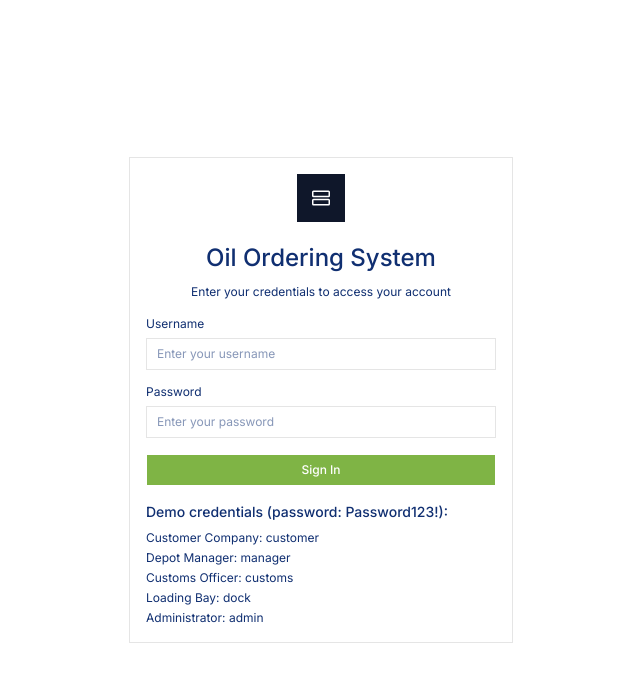
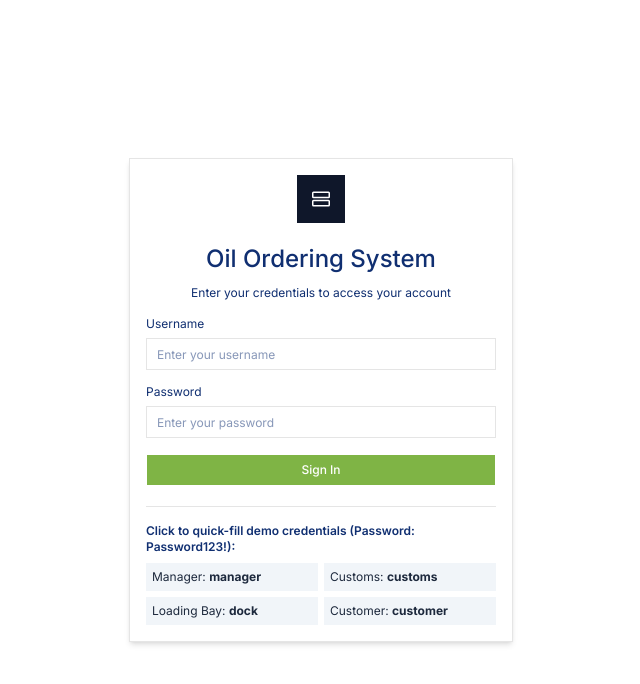
Before and after one commit to MaxiWinston/BOST-OIL-APPROVAL, a React (Vite) app in the folder frontend/: page /login in a window 1280 px wide. Shown: the top 684 px of the page, without its empty margins (319-959 px from the left). Built offline with nearby package versions, Linux system fonts and the light colour scheme; no server answers.

Commit message:
feat(auth): add automatic background server pre-warm, cold-start indicator, and 1-click demo role buttons

```diff
--- a/frontend/src/components/login-form.tsx
+++ b/frontend/src/components/login-form.tsx
@@ -1,15 +1,16 @@
 "use client"
 
-import { useState } from "react"
+import { useState, useEffect } from "react"
 import { useNavigate } from "react-router-dom"
 import { useAuth } from "@/context/AuthContext"
 import { ROLE_HOME } from "@/types"
+import { BASE_URL } from "@/lib/api"
 import { cn } from "@/lib/utils"
 import { Button } from "@/components/ui/button"
 import { Input } from "@/components/ui/input"
 import { Label } from "@/components/ui/label"
 import { Card, CardContent, CardDescription, CardHeader, CardTitle } from "@/components/ui/card"
-import { RowsIcon } from "@phosphor-icons/react"
+import { RowsIcon, CircleNotch } from "@phosphor-icons/react"
 
 export function LoginForm({
   className,
@@ -19,8 +20,27 @@ export function LoginForm({
   const [password, setPassword] = useState("")
   const [error, setError] = useState("")
   const [submitting, setSubmitting] = useState(false)
+  const [slowNotice, setSlowNotice] = useState(false)
   const { login } = useAuth()
   const navigate = useNavigate()
+
+  // Pre-warm the backend immediately when login page mounts (reduces perceived Render cold-start time)
+  useEffect(() => {
+    fetch(`${BASE_URL}/api/v1/auth/roles/`, { method: "HEAD" }).catch(() => {})
+  }, [])
+
+  // Timer for server wake-up message
+  useEffect(() => {
+    let timer: NodeJS.Timeout
+    if (submitting) {
+      timer = setTimeout(() => {
+        setSlowNotice(true)
+      }, 3500)
+    } else {
+      setSlowNotice(false)
+    }
+    return () => clearTimeout(timer)
+  }, [submitting])
 
   const handleSubmit = async (e: React.FormEvent) => {
     e.preventDefault()
@@ -38,9 +58,15 @@ export function LoginForm({
     }
   }
 
+  const fillDemo = (user: string) => {
+    setUsername(user)
+    setPassword("Password123!")
+    setError("")
+  }
+
   return (
     <div className={cn("flex flex-col gap-6", className)} {...props}>
-      <Card className="rounded-none">
+      <Card className="rounded-none shadow-md">
         <CardHeader className="space-y-1">
           <div className="flex items-center justify-center mb-4">
             <div className="flex size-12 items-center justify-center rounded-none bg-[#0F172A]">
@@ -78,26 +104,56 @@ export function LoginForm({
               />
             </div>
             {error && (
-              <div className="whitespace-pre-line text-sm text-red-600 bg-red-50 p-3 rounded-none">
+              <div className="whitespace-pre-line text-sm text-red-600 bg-red-50 p-3 rounded-none border border-red-200">
                 {error}
+              </div>
+            )}
+            {slowNotice && submitting && (
+              <div className="flex items-center gap-2 text-xs text-amber-800 bg-amber-50 p-2.5 rounded-none border border-amber-200">
+                <CircleNotch className="size-4 animate-spin text-amber-600 shrink-0" />
+                <span>Waking up live backend container (Render free-tier cold start). Please allow 30–60 seconds on first request...</span>
               </div>
             )}
             <Button
               type="submit"
               disabled={submitting}
-              className="w-full rounded-none bg-[#7fb445] hover:bg-[#7fb445] text-white disabled:opacity-60"
+              className="w-full rounded-none bg-[#7fb445] hover:bg-[#6ea138] text-white disabled:opacity-60 flex items-center justify-center gap-2"
             >
+              {submitting && <CircleNotch className="size-4 animate-spin" />}
               {submitting ? "Signing in…" : "Sign In"}
             </Button>
           </form>
-          <div className="mt-4 text-sm text-[#102f71]">
-            <p className="font-medium mb-2">Demo credentials (password: Password123!):</p>
-            <div className="space-y-1 text-xs">
-              <p>Customer Company: customer</p>
-              <p>Depot Manager: manager</p>
-              <p>Customs Officer: customs</p>
-              <p>Loading Bay: dock</p>
-              <p>Administrator: admin</p>
+          <div className="mt-5 border-t pt-4 text-sm text-[#102f71]">
+            <p className="font-semibold text-xs mb-2">Click to quick-fill demo credentials (Password: Password123!):</p>
+            <div className="grid grid-cols-2 gap-1.5 text-xs">
+              <button
+                type="button"
+                onClick={() => fillDemo("manager")}
+                className="p-1.5 text-left bg-slate-100 hover:bg-slate-200 text-slate-800 transition"
+              >
+                Manager: <strong>manager</strong>
+              </button>
+              <button
+                type="button"
+                onClick={() => fillDemo("customs")}
+                className="p-1.5 text-left bg-slate-100 hover:bg-slate-200 text-slate-800 transition"
+              >
+                Customs: <strong>customs</strong>
+              </button>
+              <button
+                type="button"
+                onClick={() => fillDemo("dock")}
+                className="p-1.5 text-left bg-slate-100 hover:bg-slate-200 text-slate-800 transition"
+              >
+                Loading Bay: <strong>dock</strong>
+              </button>
+              <button
+                type="button"
+                onClick={() => fillDemo("customer")}
+                className="p-1.5 text-left bg-slate-100 hover:bg-slate-200 text-slate-800 transition"
+              >
+                Customer: <strong>customer</strong>
+              </button>
             </div>
           </div>
         </CardContent>
```
